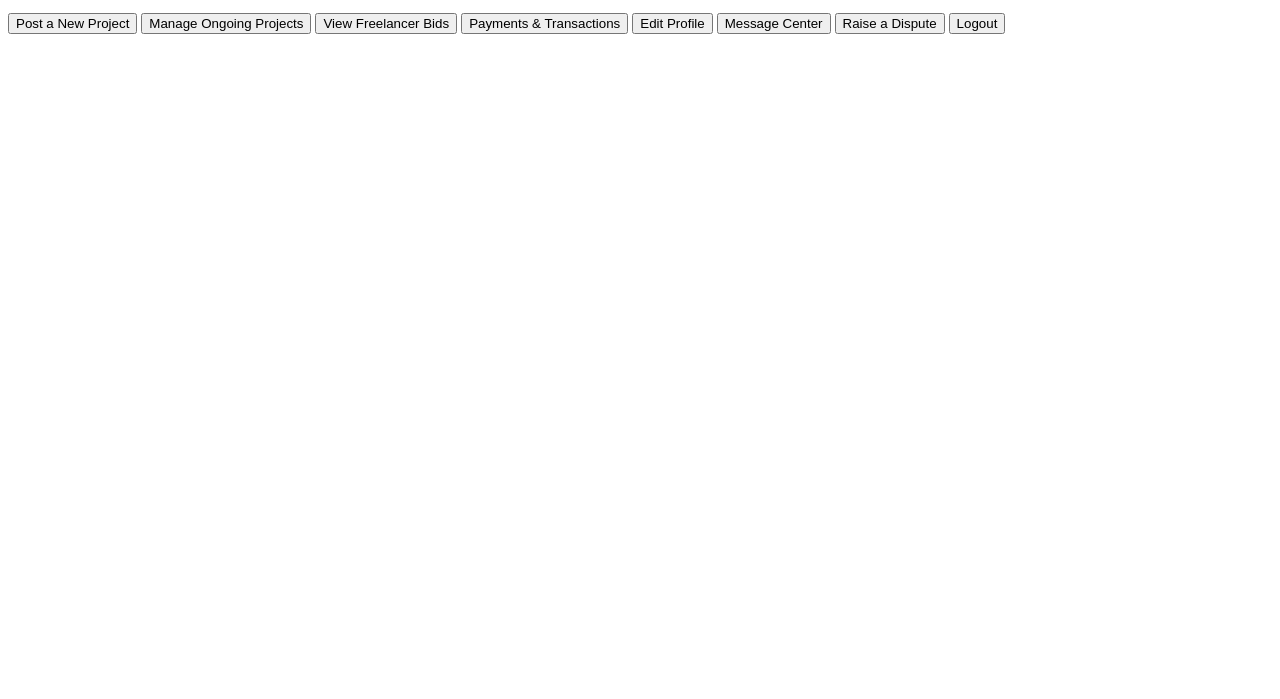
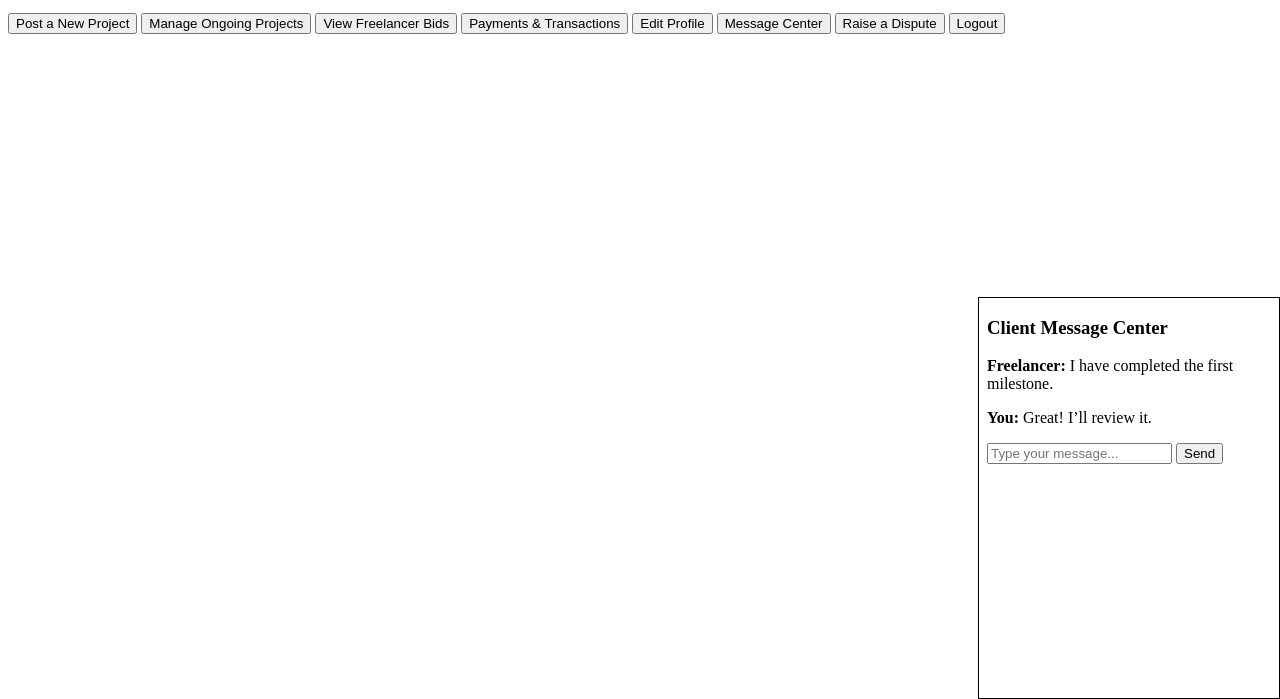
Before and after one commit to him001133/nipunation, a plain HTML site: page dashboard_client.html in a window 1280 px wide. Shown: the part 101-800 px from the top of the page. Drawn offline with Linux system fonts and the light colour scheme.

Commit message:
Update dashboard_client.html

```diff
--- a/dashboard_client.html
+++ b/dashboard_client.html
@@ -24,5 +24,6 @@
             window.location.href = "login.html";
         }
     </script>
+<iframe src="client_chatbox.html" style="position: fixed; bottom: 0; right: 0; width: 300px; height: 400px; border: 1px solid black;"></iframe>
 </body>
 </html>
```
